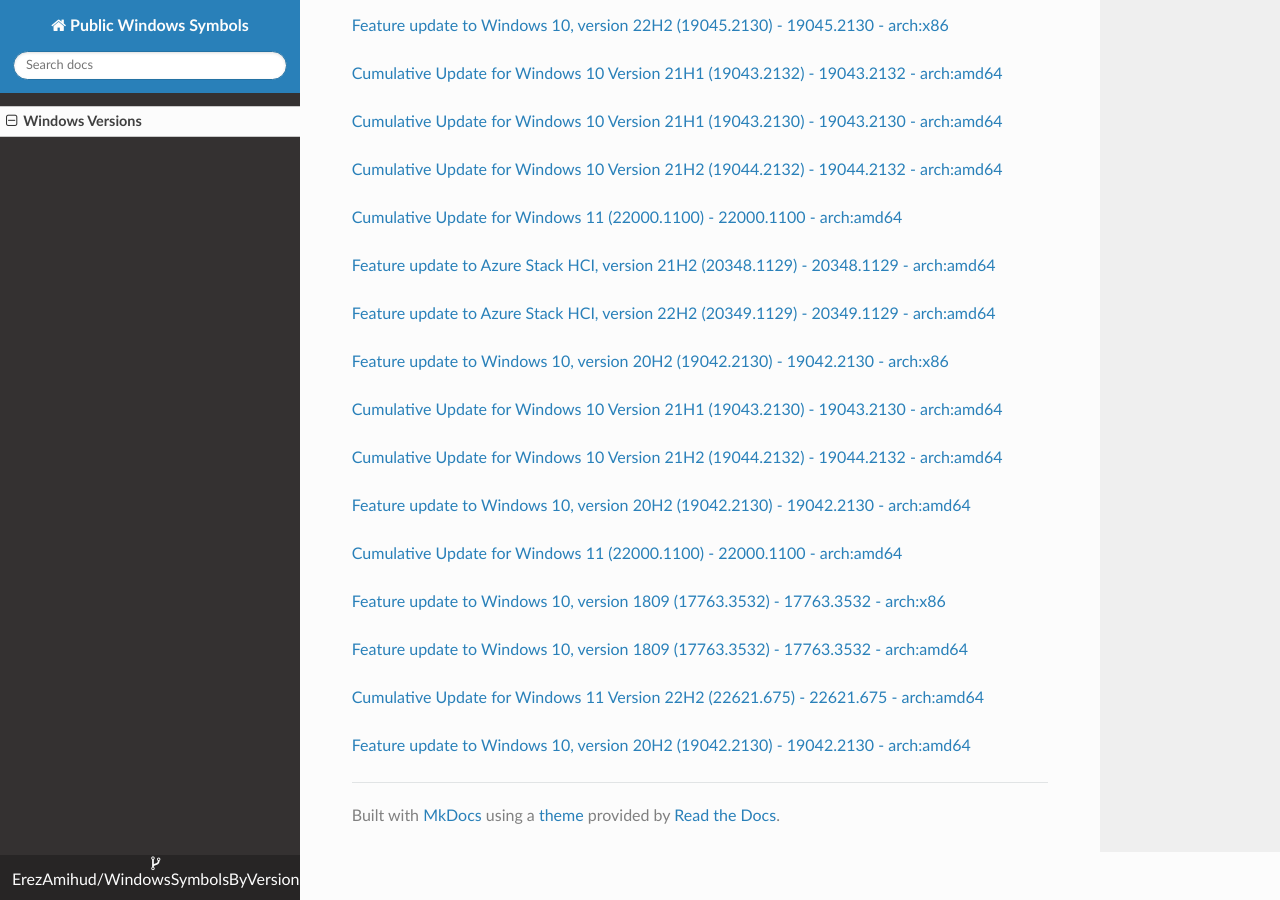
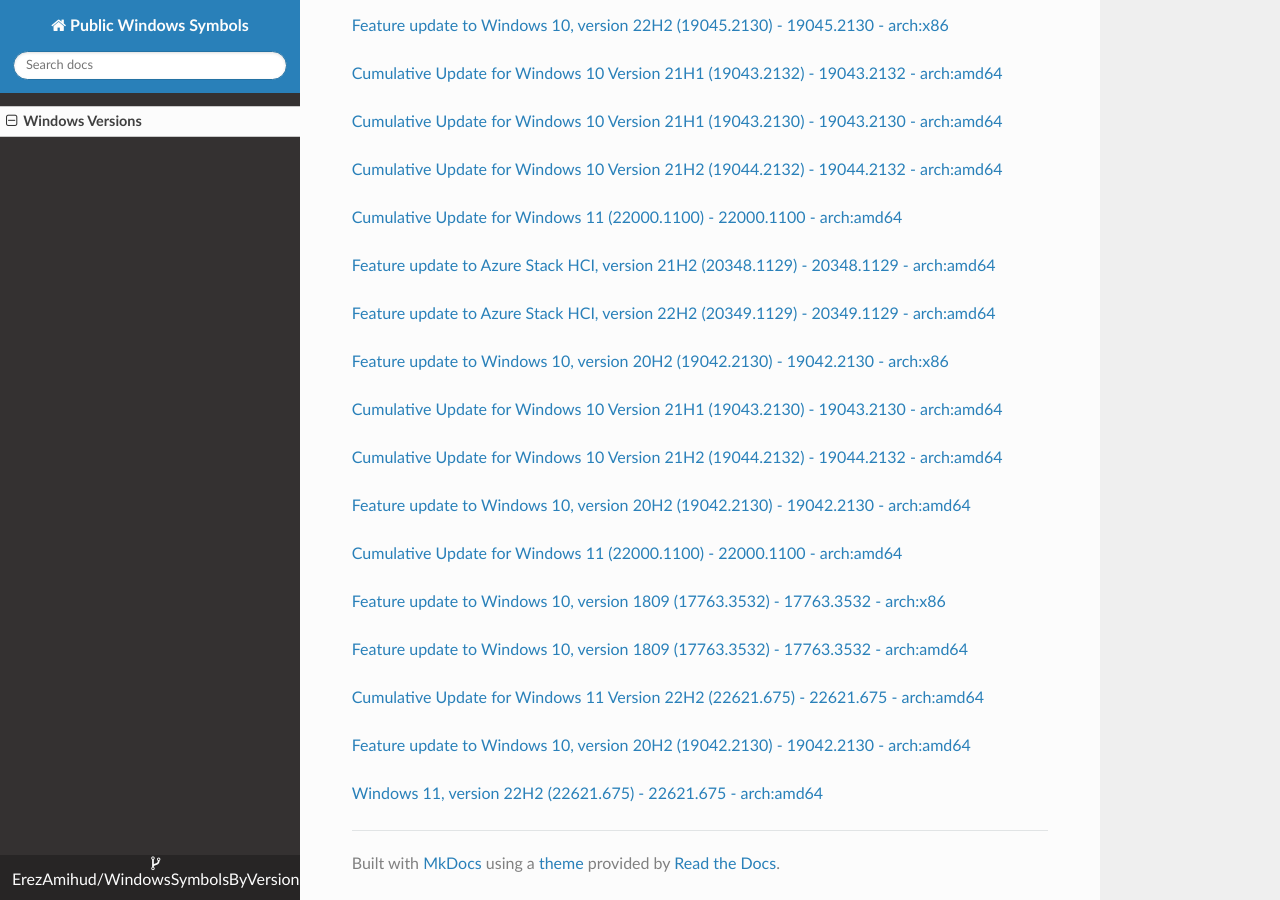
Before and after one commit to ErezAmihud/WindowsSymbolsByVersion, an MkDocs documentation site: the page built from docs/index.md, in a window 1280 px wide and 900 px high, scrolled down 49589 px. Built offline with MkDocs 1.6.1, drawn with Linux system fonts in a browser that asks for light colours; nearby versions of some CDN libraries.

Commit message:
Automated commit, add manifest for f65803de-3ea0-4cb7-8751-0e9da23ce7f0

```diff
--- a/docs/index.md
+++ b/docs/index.md
@@ -2926,3 +2926,6 @@
 
 
 [Feature update to Windows 10, version 20H2 (19042.2130) - 19042.2130 - arch:amd64](https://github.com/ErezAmihud/WindowsSymbolsByVersion/blob/main/manifests/b73f9781-1a6c-446e-81af-3102fa61b8f0.manifest)
+
+
+[Windows 11, version 22H2 (22621.675) - 22621.675 - arch:amd64](https://github.com/ErezAmihud/WindowsSymbolsByVersion/blob/main/manifests/f65803de-3ea0-4cb7-8751-0e9da23ce7f0.manifest)
```
Also changed, not shown: process_builds.json (+1 -1 lines), 1 other file.
